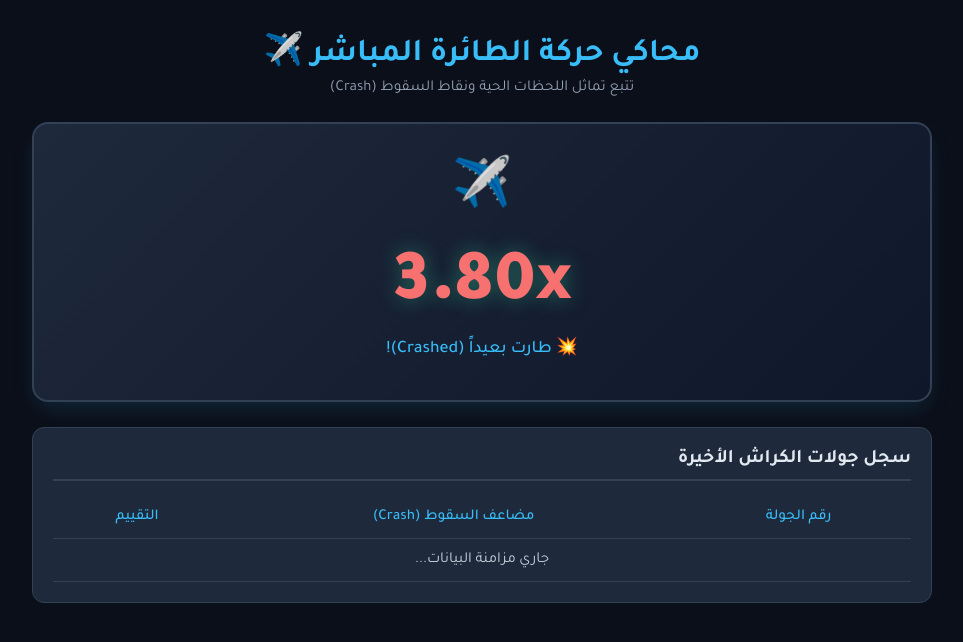
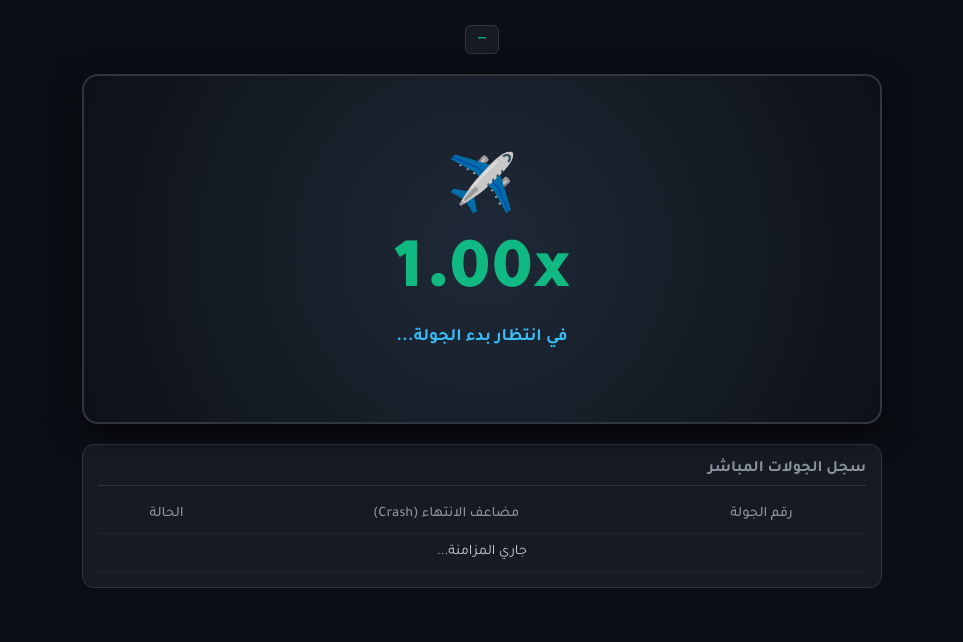
Before and after one commit to 3awd7or-ui/aviator-analytics-dashboard, a plain HTML site: page index.html in a window 1280 px wide. Shown: the whole page, without its empty margins (158-1121 px from the left). Drawn offline with Linux system fonts and the light colour scheme; no server answers.

Commit message:
Update index.html

```diff
--- a/index.html
+++ b/index.html
@@ -3,73 +3,77 @@
 <head>
     <meta charset="UTF-8">
     <meta name="viewport" content="width=device-width, initial-scale=1.0">
-    <title>محاكي وتحليل Crash المباشر ✈️</title>
+    <title>محاكي Crash الحقيقي - Linebet Style</title>
     <link href="https://fonts.googleapis.com/css2?family=Tajawal:wght@400;500;700;900&display=swap" rel="stylesheet">
     <script src="https://www.gstatic.com/firebasejs/8.10.1/firebase-app.js"></script>
     <script src="https://www.gstatic.com/firebasejs/8.10.1/firebase-database.js"></script>
     <style>
         * { margin: 0; padding: 0; box-sizing: border-box; font-family: 'Tajawal', sans-serif; }
-        body { background-color: #0b0f19; color: #f8fafc; min-height: 100vh; display: flex; flex-direction: column; align-items: center; padding: 20px; }
-        header { text-align: center; margin-bottom: 25px; margin-top: 10px; }
-        header h1 { font-size: 2rem; color: #38bdf8; margin-bottom: 5px; }
-        header p { color: #94a3b8; font-size: 0.95rem; }
-        .container { width: 100%; max-width: 900px; }
+        body { background-color: #0b0e14; color: #ffffff; min-height: 100vh; display: flex; flex-direction: column; align-items: center; padding: 20px; }
+        .container { width: 100%; max-width: 800px; }
 
-        /* شاشة الطائرة الكلاسيكية */
-        .game-screen {
-            background: linear-gradient(135deg, #1e293b, #0f172a);
+        /* شريط السجل العلوي */
+        .history-bar { display: flex; gap: 8px; margin-bottom: 15px; overflow-x: auto; padding: 5px; justify-content: center; }
+        .history-pill { background: #161b22; border: 1px solid #30363d; padding: 5px 12px; border-radius: 6px; font-weight: 700; font-size: 0.85rem; color: #10b981; }
+        .history-pill.low { color: #ef4444; }
+
+        /* شاشة اللعبة الرئيسية */
+        .crash-screen {
+            background: radial-gradient(circle, #1f2937 0%, #0d1117 100%);
             border-radius: 16px;
-            padding: 40px 20px;
-            text-align: center;
-            border: 2px solid #334155;
-            box-shadow: 0 10px 25px -5px rgba(56, 189, 248, 0.15);
-            margin-bottom: 25px;
+            height: 350px;
+            display: flex;
+            flex-direction: column;
+            justify-content: center;
+            align-items: center;
+            border: 2px solid #30363d;
+            box-shadow: 0 10px 30px rgba(0, 0, 0, 0.6);
             position: relative;
+            overflow: hidden;
+            margin-bottom: 20px;
         }
-        .plane-icon { font-size: 3rem; margin-bottom: 10px; display: inline-block; animation: bounce 2s infinite; }
-        @keyframes bounce { 0%, 100% { transform: translateY(0); } 50% { transform: translateY(-10px); } }
 
-        .multiplier-display { font-size: 4.5rem; font-weight: 900; color: #34d399; margin: 5px 0; text-shadow: 0 0 20px rgba(52, 211, 153, 0.4); }
-        .flight-status { font-size: 1.1rem; color: #38bdf8; font-weight: 500; }
+        .plane-icon { font-size: 3.5rem; margin-bottom: 5px; transition: transform 0.2s ease; }
+        .multiplier-display { font-size: 4.5rem; font-weight: 900; color: #10b981; letter-spacing: 1px; }
+        .flight-status { margin-top: 8px; font-size: 1.1rem; font-weight: 600; color: #38bdf8; }
 
-        .table-container { background: #1e293b; border-radius: 12px; padding: 20px; border: 1px solid #334155; }
-        .table-container h2 { font-size: 1.2rem; margin-bottom: 15px; color: #e2e8f0; border-bottom: 2px solid #334155; padding-bottom: 8px; }
+        /* الجدول السفلي */
+        .table-box { background: #161b22; border-radius: 12px; padding: 15px; border: 1px solid #30363d; }
+        .table-box h3 { font-size: 1rem; margin-bottom: 10px; color: #8b949e; border-bottom: 1px solid #30363d; padding-bottom: 6px; }
         table { width: 100%; border-collapse: collapse; text-align: center; }
-        th, td { padding: 12px; border-bottom: 1px solid #334155; font-size: 0.95rem; }
-        th { color: #38bdf8; font-weight: 500; }
-        td { color: #cbd5e1; }
-        .badge { background: rgba(52, 211, 153, 0.15); color: #34d399; padding: 4px 10px; border-radius: 20px; font-weight: 700; }
-        .badge.low { background: rgba(248, 113, 113, 0.15); color: #f87171; }
+        th, td { padding: 10px; border-bottom: 1px solid #21262d; font-size: 0.9rem; }
+        th { color: #8b949e; font-weight: 500; }
+        td { color: #c9d1d9; }
     </style>
 </head>
 <body>
 
-    <header>
-        <h1>محاكي حركة الطائرة المباشر ✈️</h1>
-        <p>تتبع تماثل اللحظات الحية ونقاط السقوط (Crash)</p>
-    </header>
-
     <div class="container">
-        <!-- الشاشة الحية -->
-        <div class="game-screen">
-            <div class="plane-icon">✈️</div>
-            <div class="multiplier-display" id="live-multiplier">1.00x</div>
-            <div class="flight-status" id="flight-status-text">جاري انتظار الجولة القادمة...</div>
+        <!-- شريط السجل العلوي -->
+        <div class="history-bar" id="history-bar">
+            <div class="history-pill">--</div>
         </div>
 
-        <!-- الجدول -->
-        <div class="table-container">
-            <h2>سجل جولات الكراش الأخيرة</h2>
+        <!-- الشاشة الحية المتزامنة -->
+        <div class="crash-screen">
+            <div class="plane-icon" id="plane">✈️</div>
+            <div class="multiplier-display" id="live-multiplier">1.00x</div>
+            <div class="flight-status" id="game-status">في انتظار بدء الجولة...</div>
+        </div>
+
+        <!-- جدول السجل -->
+        <div class="table-box">
+            <h3>سجل الجولات المباشر</h3>
             <table>
                 <thead>
                     <tr>
                         <th>رقم الجولة</th>
-                        <th>مضاعف السقوط (Crash)</th>
-                        <th>التقييم</th>
+                        <th>مضاعف الانتهاء (Crash)</th>
+                        <th>الحالة</th>
                     </tr>
                 </thead>
-                <tbody id="realtime-results">
-                    <tr><td colspan="3">جاري مزامنة البيانات...</td></tr>
+                <tbody id="results-table">
+                    <tr><td colspan="3">جاري المزامنة...</td></tr>
                 </tbody>
             </table>
         </div>
@@ -82,58 +86,74 @@
         firebase.initializeApp(firebaseConfig);
         const dbRef = firebase.database().ref('game_results');
 
-        let currentVal = 1.00;
-        let isRunning = false;
+        const multiplierEl = document.getElementById('live-multiplier');
+        const statusEl = document.getElementById('game-status');
+        const planeEl = document.getElementById('plane');
+        const historyBar = document.getElementById('history-bar');
+        const tableBody = document.getElementById('results-table');
 
+        // استقبال التحديثات الحية من قاعدة البيانات وتطبيقها فوراً
         dbRef.on('value', (snapshot) => {
             const data = snapshot.val();
             if (data) {
                 let resultsArray = Object.values(data).reverse();
 
-                // تحديث الجدول
-                const tableBody = document.getElementById('realtime-results');
+                // تحديث الشريط العلوي
+                historyBar.innerHTML = "";
+                resultsArray.slice(0, 6).forEach(item => {
+                    let m = parseFloat(item.multiplier);
+                    let pill = document.createElement('div');
+                    pill.className = `history-pill ${m < 1.5 ? 'low' : ''}`;
+                    pill.innerText = m.toFixed(2) + 'x';
+                    historyBar.appendChild(pill);
+                });
+
+                // محاكاة حركة الطائرة وتصاعد المضاعف متزامناً مع أحدث جولة قادمة من البايثون
+                if (resultsArray.length > 0) {
+                    let latestTarget = parseFloat(resultsArray[0].multiplier);
+                    runCrashRound(latestTarget);
+                }
+
+                // تحديث الجدول الكامل
                 tableBody.innerHTML = "";
                 resultsArray.forEach(item => {
-                    let mult = parseFloat(item.multiplier);
-                    let isLow = mult < 1.5;
+                    let m = parseFloat(item.multiplier);
+                    let isLow = m < 1.5;
                     let tr = document.createElement('tr');
                     tr.innerHTML = `
-                        <td>${item.round || '---'}</td>
-                        <td><span class="badge ${isLow ? 'low' : ''}">${mult.toFixed(2)}x</span></td>
-                        <td>${isLow ? 'سقوط مبكر 💥' : 'مرتفع 🚀'}</td>
+                        <td>${item.round || '#--'}</td>
+                        <td style="color: ${isLow ? '#ef4444' : '#10b981'}; font-weight: bold;">${m.toFixed(2)}x</td>
+                        <td>${isLow ? 'مبكر 💥' : 'مرتفع 🚀'}</td>
                     `;
                     tableBody.appendChild(tr);
                 });
             }
         });
 
-        // محاكاة بصرية لحركة صعود الطائرة في الواجهة بشكل مطابق للعبة الحقيقية
-        function simulateFlightAnimation() {
-            let targetCrash = (Math.random() * 3 + 1.1).toFixed(2);
-            currentVal = 1.00;
-            isRunning = true;
+        let currentAnimation = null;
+        function runCrashRound(targetMultiplier) {
+            if (currentAnimation) clearInterval(currentAnimation);
 
-            document.getElementById('flight-status-text').innerText = "الطائرة تحلق الآن... 🚀";
-            document.getElementById('live-multiplier').style.color = "#34d399";
+            let currentVal = 1.00;
+            multiplierEl.style.color = "#10b981";
+            statusEl.style.color = "#38bdf8";
+            statusEl.innerText = "الطائرة تحلق الآن... 🚀";
+            planeEl.style.transform = "scale(1.2) translateY(-10px)";
 
-            let timer = setInterval(() => {
-                currentVal += 0.04 * currentVal; // حركة تصاعدية مشابهة للكراش
-                if (currentVal >= targetCrash) {
-                    clearInterval(timer);
-                    document.getElementById('live-multiplier').innerText = parseFloat(targetCrash).toFixed(2) + 'x';
-                    document.getElementById('live-multiplier').style.color = "#f87171";
-                    document.getElementById('flight-status-text').innerText = "💥 طارت بعيداً (Crashed)!";
-
-                    setTimeout(() => {
-                        simulateFlightAnimation();
-                    }, 4000); // استراحة بين الجولات
+            currentAnimation = setInterval(() => {
+                currentVal += 0.03 * currentVal; // سرعة الصعود المتسارعة
+                if (currentVal >= targetMultiplier) {
+                    clearInterval(currentAnimation);
+                    multiplierEl.innerText = targetMultiplier.toFixed(2) + 'x';
+                    multiplierEl.style.color = "#ef4444";
+                    statusEl.style.color = "#ef4444";
+                    statusEl.innerText = "💥 طارت بعيداً (Crashed)!";
+                    planeEl.style.transform = "scale(0.8) translateY(20px)";
                 } else {
-                    document.getElementById('live-multiplier').innerText = currentVal.toFixed(2) + 'x';
+                    multiplierEl.innerText = currentVal.toFixed(2) + 'x';
                 }
-            }, 100);
+            }, 80);
         }
-
-        setTimeout(simulateFlightAnimation, 1500);
     </script>
 </body>
 </html>
```
